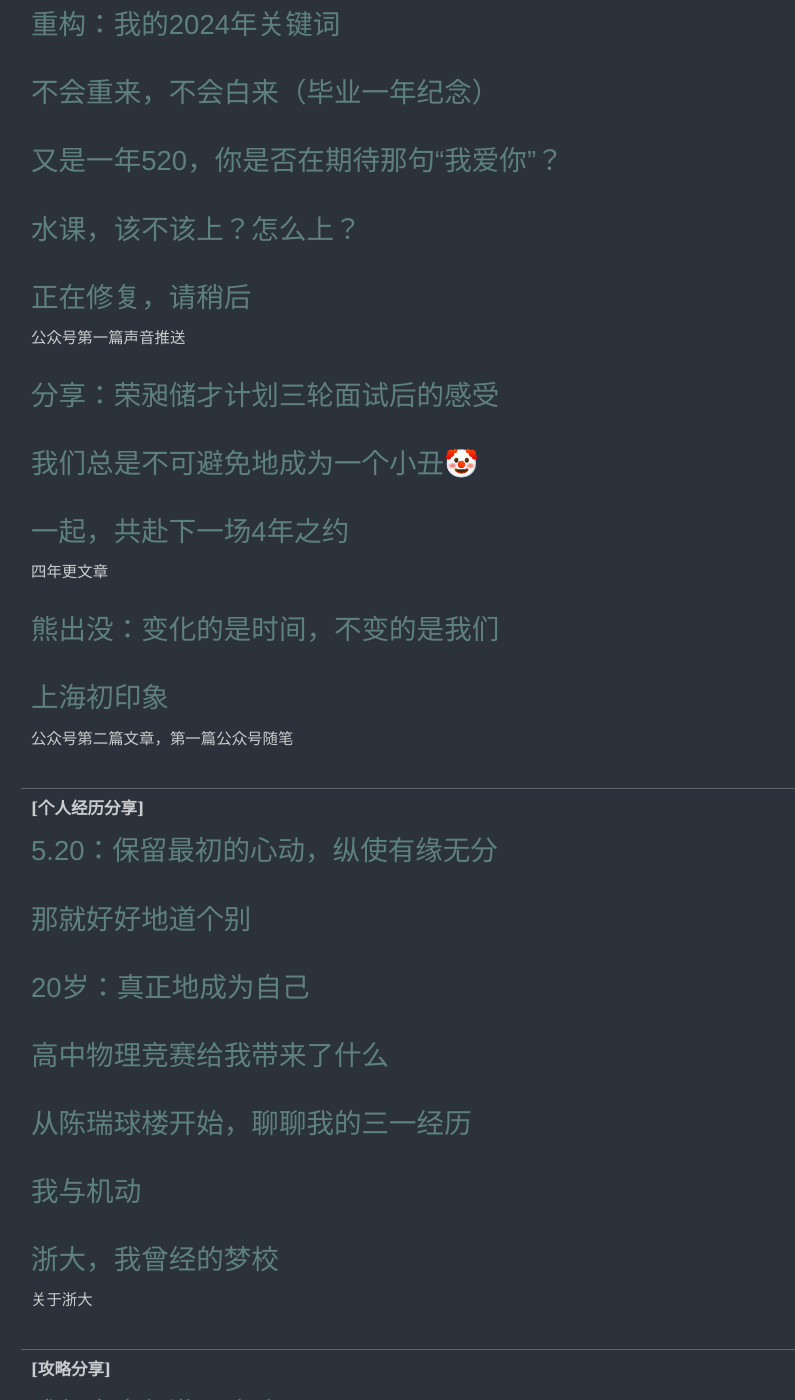
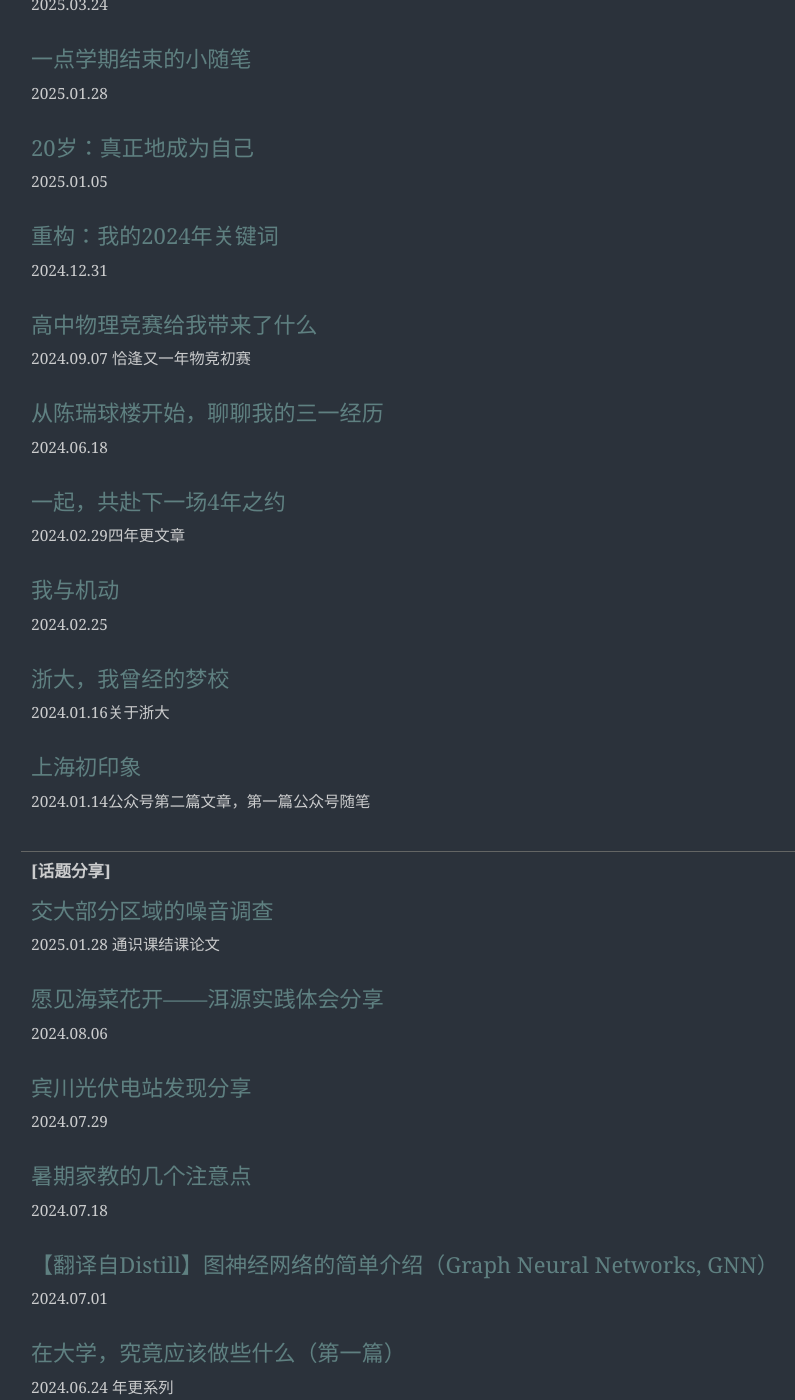
Before and after one commit to Lin-Donge/Lin-Donge.github.io, a Jekyll site: the page built from _pages/article.html, in a window 1280 px wide and 1400 px high, scrolled down 1328 px. Shown: the whole window, without its empty margins (139-934 px from the left). Built offline with Jekyll 4.4.1, drawn with Linux system fonts in a browser that asks for light colours; some web fonts are replaced; some of the changed text lies outside the part shown.

Commit message:
Update sitemap last modification dates and enhance markdown links with additional context
- Updated last modification timestamps in sitemap.xml for multiple URLs to reflect recent changes.
- Revised descriptions in links.md for clarity and added context to course information.
- Cleaned up wechat.md by organizing entries and adding publication dates for better tracking of content updates.

```diff
--- a/_pages/article.html
+++ b/_pages/article.html
@@ -52,7 +52,7 @@ permalink: article:output_ext
                   <div>`;
         categories[category].forEach(item => {
           html += `<div class="list-item">
-                    <a href="${item.url}" target="_blank">${item.title}</a>
+                    <a href="${item.url}" target="_blank" style="font-family: inherit; font-size: inherit;">${item.title}</a>
                     <p class="description">${item.description}</p>
                   </div>`;
         });
--- a/_pages/markdown.html
+++ b/_pages/markdown.html
@@ -52,13 +52,12 @@ permalink: markdown:output_ext
                   <div>`;
         categories[category].forEach(item => {
           html += `<div class="list-item">
-                    <a href="${item.url}" target="_blank">${item.title}</a>
+                    <a href="${item.url}" target="_blank" style="font-family: inherit; font-size: inherit;">${item.title}</a>
                     <p class="description">${item.description}</p>
                   </div>`;
         });
         html += `</div></div>`;
       }
-
       categoriesContainer.innerHTML = html;
     })
     .catch(error => {
--- a/markdowns/wechat.md
+++ b/markdowns/wechat.md
@@ -1,65 +1,63 @@
-[公众号] | 动量小站一周年：在信息时代的洪流里，创造一点不同 | https://mp.weixin.qq.com/s/_WJkbARmm_hG3VObVGxnZA |
-[公众号] | 关于公众号分组发表的通知 | https://mp.weixin.qq.com/s/989HtN_Un9OInSFur1Tg8A |
-[公众号] | 创建这个公众号，希望和大家一起，在信息洪流中一同停留五分钟 | https://mp.weixin.qq.com/s/KKvcKwBD0C97plFDDmHWiA | 公众号第一篇文章
+[公众号] | 动量小站一周年：在信息时代的洪流里，创造一点不同 | https://mp.weixin.qq.com/s/_WJkbARmm_hG3VObVGxnZA | 2024.10.08 年更系列
+[公众号] | 关于公众号分组发表的通知 | https://mp.weixin.qq.com/s/989HtN_Un9OInSFur1Tg8A | 2024.03.04
+[公众号] | 创建这个公众号，希望和大家一起，在信息洪流中一同停留五分钟 | https://mp.weixin.qq.com/s/KKvcKwBD0C97plFDDmHWiA | 2023.10.08公众号第一篇文章
 
-[20's summer] | 【1.1】跨越2000千米，再一次来到洱源 | https://mp.weixin.qq.com/s/L1xv5pkUW1jmmp4yhnMnKQ |
-[20's summer] | 【1.2&4.0】看见、交流、记住所有的收获与感受 | https://mp.weixin.qq.com/s/0m6x1Qoe-qq05OQEefzI9g |
-[20's summer] | 【4.1】1.2.在日内瓦，走进国际峰会 | https://mp.weixin.qq.com/s/hRhY1GVR56XYzXKfWErTrA |
-[20's summer] | 【4.2】3.国际组织——全球治理受到挑战的时候，国际组织又走向何处？ | https://mp.weixin.qq.com/s/BOEWMGXSyNfKz-Yz0Az-mw |
-[20's summer] | 【4.3】4.与更多人交流的过程中，听见比原先更多的不同 | https://mp.weixin.qq.com/s/aK_RSCHABvP4GE7q1LBI5w |
-[20's summer] | 【4.3】4.与更多人交流的过程中，听见比原先更多的不同 | https://mp.weixin.qq.com/s/aK_RSCHABvP4GE7q1LBI5w |
-[20's summer] | 【1.3】湖南五凌电力社会实践总结 | https://mp.weixin.qq.com/s/qN4bziCe0mcVFnXKRCmqhw |
+[20's summer] | 【1.1】跨越2000千米，再一次来到洱源 | https://mp.weixin.qq.com/s/L1xv5pkUW1jmmp4yhnMnKQ | 2025.06.21
+[20's summer] | 【1.2&4.0】看见、交流、记住所有的收获与感受 | https://mp.weixin.qq.com/s/0m6x1Qoe-qq05OQEefzI9g | 2025.07.17
+[20's summer] | 【1.3】湖南五凌电力社会实践总结 | https://mp.weixin.qq.com/s/qN4bziCe0mcVFnXKRCmqhw | 2025.08.14
+[20's summer] | 【4.1】1.2.在日内瓦，走进国际峰会 | https://mp.weixin.qq.com/s/hRhY1GVR56XYzXKfWErTrA | 2025.07.23
+[20's summer] | 【4.2】3.国际组织——全球治理受到挑战的时候，国际组织又走向何处？ | https://mp.weixin.qq.com/s/BOEWMGXSyNfKz-Yz0Az-mw | 2025.07.24
+[20's summer] | 【4.3】4.与更多人交流的过程中，听见比原先更多的不同 | https://mp.weixin.qq.com/s/aK_RSCHABvP4GE7q1LBI5w | 2025.07.25
 
+[个人分享] | 随笔：“活着”、面试与个人的局限 | https://mp.weixin.qq.com/s/CFnL_dG8i04jDMnwGK3Z3w | 2025.03.24
+[个人分享] | 一点学期结束的小随笔 | https://mp.weixin.qq.com/s/49cbYROvcfsrlkl89ElWiw | 2025.01.28
+[个人分享] | 20岁：真正地成为自己 | https://mp.weixin.qq.com/s/WmKmqlWJwAQySjxSdWijNA | 2025.01.05
+[个人分享] | 重构：我的2024年关键词 | https://mp.weixin.qq.com/s/2ggrWfm5d2aRQoHPh5cvUQ | 2024.12.31
+[个人分享] | 高中物理竞赛给我带来了什么 | https://mp.weixin.qq.com/s/7D7UBf9SHPyED7MRrSk43A | 2024.09.07 恰逢又一年物竞初赛
+[个人分享] | 从陈瑞球楼开始，聊聊我的三一经历 | https://mp.weixin.qq.com/s/d6uIGfpUkYCmAPYfJTjqjQ | 2024.06.18
+[个人分享] | 一起，共赴下一场4年之约 | https://mp.weixin.qq.com/s/RBDOlq74OWxcc1v3O_x0eA | 2024.02.29四年更文章
+[个人分享] | 我与机动 | https://mp.weixin.qq.com/s/1_jUkQd_jnjHlXEOqn9UpQ | 2024.02.25
+[个人分享] | 浙大，我曾经的梦校 | https://mp.weixin.qq.com/s/3SAdF7BR5hwgblCoGDuuvQ | 2024.01.16关于浙大
+[个人分享] | 上海初印象 | https://mp.weixin.qq.com/s/989HtN_Un9OInSFur1Tg8A | 2024.01.14公众号第二篇文章，第一篇公众号随笔
 
-[个人感受分享] | 随笔：“活着”、面试与个人的局限 | https://mp.weixin.qq.com/s/CFnL_dG8i04jDMnwGK3Z3w |
-[个人感受分享] | 『有红包封面哦』一点学期结束的小随笔 | https://mp.weixin.qq.com/s/49cbYROvcfsrlkl89ElWiw |
-[个人感受分享] | 重构：我的2024年关键词 | https://mp.weixin.qq.com/s/2ggrWfm5d2aRQoHPh5cvUQ |
-[个人感受分享] | 不会重来，不会白来（毕业一年纪念） | https://mp.weixin.qq.com/s/p7yBCsWniadAmcTcLcxmXg |
-[个人感受分享] | 又是一年520，你是否在期待那句“我爱你”？ | https://mp.weixin.qq.com/s/_-1CFVCrtx6QYJ0FSnZC4Q |
-[个人感受分享] | 水课，该不该上？怎么上？ | https://mp.weixin.qq.com/s/Gc78JXviBf1ug-0ktFqg6w |
-[个人感受分享] | 正在修复，请稍后 | https://mp.weixin.qq.com/s/989HtN_Un9OInSFur1Tg8A | 公众号第一篇声音推送
-[个人感受分享] | 分享：荣昶储才计划三轮面试后的感受 | https://mp.weixin.qq.com/s/989HtN_Un9OInSFur1Tg8A |
-[个人感受分享] | 我们总是不可避免地成为一个小丑🤡 | https://mp.weixin.qq.com/s/dV8SgjHOfkaqP7-hxQafxA |
-[个人感受分享] | 一起，共赴下一场4年之约 | https://mp.weixin.qq.com/s/RBDOlq74OWxcc1v3O_x0eA | 四年更文章
-[个人感受分享] | 熊出没：变化的是时间，不变的是我们 | https://mp.weixin.qq.com/s/HFxEorRWkDYZVjyemfjlzw |
-[个人感受分享] | 上海初印象 | https://mp.weixin.qq.com/s/989HtN_Un9OInSFur1Tg8A | 公众号第二篇文章，第一篇公众号随笔
+[话题分享] | 交大部分区域的噪音调查 | https://mp.weixin.qq.com/s/dxL1OmuTOFliXUUq625HUQ | 2025.01.28 通识课结课论文
+[话题分享] | 愿见海菜花开——洱源实践体会分享 | https://mp.weixin.qq.com/s/GPQDd8Xqpj-Vc5jjcguDfQ | 2024.08.06
+[话题分享] | 宾川光伏电站发现分享 | https://mp.weixin.qq.com/s/pxsvV8KqI5-qSZguQSA3yQ | 2024.07.29
+[话题分享] | 暑期家教的几个注意点 | https://mp.weixin.qq.com/s/OYQc4p3dPgo8DuBrjjr4NQ | 2024.07.18
+[话题分享] | 【翻译自Distill】图神经网络的简单介绍（Graph Neural Networks, GNN） | https://mp.weixin.qq.com/s/OWXuG2_lM2sGCRRPX9jK0Q | 2024.07.01
+[话题分享] | 在大学，究竟应该做些什么（第一篇） | https://mp.weixin.qq.com/s/0oqDHgP9CPNAlxlAOBdLpw | 2024.06.24 年更系列
+[话题分享] | C++：类 | https://mp.weixin.qq.com/s/9VCP8l-kMEjX_G_zGyjcpA | 2024.06.17
+[话题分享] | 冲刺上海交通大学三位一体，需要关注些什么 | https://mp.weixin.qq.com/s/ONHSPswEhi6S9ZAafjfZRw | 2024.06.09
+[话题分享] | C++指针简要梳理 | https://mp.weixin.qq.com/s/9MJk6ARW0WjLnaDxCv6p4Q | 2024.06.08
+[话题分享] | 大学社交：有缘相会，无缘再见 | https://mp.weixin.qq.com/s/JS4XgblKWB28ZM5w4c07Ow | 2024.05.13
+[话题分享] | 来看看舞龙是如何组装的 | https://mp.weixin.qq.com/s/sYLZaqbE6kdZ22m2bzTYpw | 2024.05.06
+[话题分享] | 水课，该不该上？怎么上？ | https://mp.weixin.qq.com/s/Gc78JXviBf1ug-0ktFqg6w | 2024.04.28
+[话题分享] | 我们总是不可避免地成为一个小丑 | https://mp.weixin.qq.com/s/dV8SgjHOfkaqP7-hxQafxA | 2024.04.01
+[话题分享] | 刷手机，为什么停不下来？ | https://mp.weixin.qq.com/s/lApppDKEH5y2wN7AFCvJ_g | 2024.03.18
+[话题分享] | 我为什么希望早八越多越好 | https://mp.weixin.qq.com/s/9hhR51SYC3B2ENgrcwohwA | 2024.03.11
+[话题分享] | 熊出没：变化的是时间，不变的是我们 | https://mp.weixin.qq.com/s/HFxEorRWkDYZVjyemfjlzw | 2024.02.12
+[话题分享] | 成都自由行游玩攻略 | https://mp.weixin.qq.com/s/-2TJ8o0y2YSF3wl2igWpvw | 2024.01.30
 
-[个人经历分享] | 5.20：保留最初的心动，纵使有缘无分 | https://mp.weixin.qq.com/s/xjElwRKxCIUQot1_IP4lLw |
-[个人经历分享] | 那就好好地道个别 | https://mp.weixin.qq.com/s/5mC0LNjUuhcrQlM2GTu7aw |
-[个人经历分享] | 20岁：真正地成为自己 | https://mp.weixin.qq.com/s/WmKmqlWJwAQySjxSdWijNA |
-[个人经历分享] | 高中物理竞赛给我带来了什么 | https://mp.weixin.qq.com/s/7D7UBf9SHPyED7MRrSk43A |
-[个人经历分享] | 从陈瑞球楼开始，聊聊我的三一经历 | https://mp.weixin.qq.com/s/d6uIGfpUkYCmAPYfJTjqjQ |
-[个人经历分享] | 我与机动 | https://mp.weixin.qq.com/s/1_jUkQd_jnjHlXEOqn9UpQ |
-[个人经历分享] | 浙大，我曾经的梦校 | https://mp.weixin.qq.com/s/3SAdF7BR5hwgblCoGDuuvQ | 关于浙大
+[时事评论] | 俄乌冲突三周年：停不下的战火和新一轮的博弈 | https://mp.weixin.qq.com/s/UGE54D2mfqPayYk6tn4gyg | 2025.02.24 年更文章
+[时事评论] | 谈谈昨天的伤医事件 | https://mp.weixin.qq.com/s/-zNAMcLWRfPCdEHkFhR6cQ | 2024.7.20
+[时事评论] | 台湾当归——台海局势简要分析 | https://mp.weixin.qq.com/s/3h4EG_ULGdY3Jhk19kGrDA | 2024.05.27
+[时事评论] | 大学开放，决不是做公园和景点 | https://mp.weixin.qq.com/s/tZ9j_ayYOEmLYaCdN__YJw | 2024.03.25
+[时事评论] | 俄乌冲突两周年——僵局中的变数 | https://mp.weixin.qq.com/s/989HtN_Un9OInSFur1Tg8A | 2024.02.24年更文章
 
-[攻略分享] | 成都自由行游玩攻略 | https://mp.weixin.qq.com/s/-2TJ8o0y2YSF3wl2igWpvw |
+[图片分享] | 澳门——历史与文化的融合 | https://mp.weixin.qq.com/s/HCoVKDNQZFJD_cLRzi-mrg | 2025.08.15
+[图片分享] | 洛桑——在日内瓦湖边行走 | https://mp.weixin.qq.com/s/LAzF_BAsBNtta7qdni_4-g | 2025.07.15
+[图片分享] | 瑞士日内瓦街拍——尝试发现更多的角度 | https://mp.weixin.qq.com/s/sFi0bIJaUSiIxuIWjLS7Zw | 2025.07.14
+[图片分享] | 乾坤未定，你我皆是黑马；刀已出鞘，谁敢与我争锋 | https://mp.weixin.qq.com/s/SmFvf97EWBG7J6KBZo03bg | 2025.06.06
+[图片分享] | 相信时间，相信高考，相信自己 | https://mp.weixin.qq.com/s/0yQMSCadBVyj88rPhAgbFQ | 2024.06.06
+[图片分享] | 我眼中的交大128周年校庆 | https://mp.weixin.qq.com/s/oXGD0Fo6G8cOdW6cn2GedA | 2024.04.08 公众号第一篇图片推送
 
-[时事评论] | 俄乌冲突三周年：停不下的战火和新一轮的博弈 | https://mp.weixin.qq.com/s/UGE54D2mfqPayYk6tn4gyg | 年更评论
-[时事评论] | 谈谈昨天的伤医事件 | https://mp.weixin.qq.com/s/-zNAMcLWRfPCdEHkFhR6cQ | 2024年7月20日文章
-[时事评论] | 台湾当归——台海局势简要分析 | https://mp.weixin.qq.com/s/3h4EG_ULGdY3Jhk19kGrDA |
-[时事评论] | 大学开放，决不是做公园和景点 | https://mp.weixin.qq.com/s/tZ9j_ayYOEmLYaCdN__YJw |
-[时事评论] | 俄乌冲突两周年——僵局中的变数 | https://mp.weixin.qq.com/s/989HtN_Un9OInSFur1Tg8A | 年更评论
+[音频分享] | 正在修复，请稍后 | https://mp.weixin.qq.com/s/989HtN_Un9OInSFur1Tg8A | 2024.04.21 公众号第一篇音频推送
 
-[大学校园] | 在大学，究竟应该做些什么（第一篇） | https://mp.weixin.qq.com/s/0oqDHgP9CPNAlxlAOBdLpw |
-[大学校园] | 大学社交：有缘相会，无缘再见 | https://mp.weixin.qq.com/s/JS4XgblKWB28ZM5w4c07Ow |
-[大学校园] | 来看看舞龙是如何组装的 | https://mp.weixin.qq.com/s/sYLZaqbE6kdZ22m2bzTYpw |
-[大学校园] | 刷手机，为什么停不下来？ | https://mp.weixin.qq.com/s/lApppDKEH5y2wN7AFCvJ_g |
-[大学校园] | 我为什么希望早八越多越好 | https://mp.weixin.qq.com/s/9hhR51SYC3B2ENgrcwohwA | 学校趣味文章
-
-[图片分享] | 澳门——历史与文化的融合 | https://mp.weixin.qq.com/s/HCoVKDNQZFJD_cLRzi-mrg |
-[图片分享] | 洛桑——在日内瓦湖边行走 | https://mp.weixin.qq.com/s/LAzF_BAsBNtta7qdni_4-g |
-[图片分享] | 瑞士日内瓦街拍——尝试发现更多的角度 | https://mp.weixin.qq.com/s/sFi0bIJaUSiIxuIWjLS7Zw |
-[图片分享] | 乾坤未定，你我皆是黑马；刀已出鞘，谁敢与我争锋 | https://mp.weixin.qq.com/s/SmFvf97EWBG7J6KBZo03bg |
-[图片分享] | 相信时间，相信高考，相信自己 | https://mp.weixin.qq.com/s/0yQMSCadBVyj88rPhAgbFQ |
-[图片分享] | 我眼中的交大128周年校庆 | https://mp.weixin.qq.com/s/oXGD0Fo6G8cOdW6cn2GedA | 公众号第一篇图片推送
-
-[话题分享] | 交大部分区域的噪音调查 | https://mp.weixin.qq.com/s/dxL1OmuTOFliXUUq625HUQ |
-[话题分享] | 分享一下我的cosplay历程 | https://mp.weixin.qq.com/s/Ijrts3TFt4bBI5J9jXb4wg |
-[话题分享] | 东13——你交自己的佛罗里达 | https://mp.weixin.qq.com/s/UqjoKbX8iUkda6_mfIMvzA |
-[话题分享] | 愿见海菜花开——洱源实践体会分享 | https://mp.weixin.qq.com/s/GPQDd8Xqpj-Vc5jjcguDfQ |
-[话题分享] | 宾川光伏电站发现分享 | https://mp.weixin.qq.com/s/pxsvV8KqI5-qSZguQSA3yQ |
-[话题分享] | 暑期家教的几个注意点 | https://mp.weixin.qq.com/s/OYQc4p3dPgo8DuBrjjr4NQ |
-[话题分享] | 【翻译自Distill】图神经网络的简单介绍（Graph Neural Networks, GNN） | https://mp.weixin.qq.com/s/OWXuG2_lM2sGCRRPX9jK0Q |
-[话题分享] | C++：类 | https://mp.weixin.qq.com/s/9VCP8l-kMEjX_G_zGyjcpA |
-[话题分享] | 冲刺上海交通大学三位一体，需要关注些什么 | https://mp.weixin.qq.com/s/ONHSPswEhi6S9ZAafjfZRw |
-[话题分享] | C++指针简要梳理 | https://mp.weixin.qq.com/s/9MJk6ARW0WjLnaDxCv6p4Q |
+[分组发表系列] | 5.20：保留最初的心动，纵使有缘无分 | https://mp.weixin.qq.com/s/xjElwRKxCIUQot1_IP4lLw | 2025.05.20 520年更系列
+[分组发表系列] | 那就好好地道个别 | https://mp.weixin.qq.com/s/5mC0LNjUuhcrQlM2GTu7aw | 2025.04.22
+[分组发表系列] | 分享一下我的cosplay历程 | https://mp.weixin.qq.com/s/Ijrts3TFt4bBI5J9jXb4wg | 2024.09.01
+[分组发表系列] | 东13——你交自己的佛罗里达 | https://mp.weixin.qq.com/s/UqjoKbX8iUkda6_mfIMvzA | 2024.08.26
+[分组发表系列] | 不会重来，不会白来（毕业一年纪念） | https://mp.weixin.qq.com/s/p7yBCsWniadAmcTcLcxmXg | 2024.07.06
+[分组发表系列] | 又是一年520，你是否在期待那句“我爱你”？ | https://mp.weixin.qq.com/s/_-1CFVCrtx6QYJ0FSnZC4Q | 2024.05.20 520年更系列
+[分组发表系列] | 分享：荣昶储才计划三轮面试后的感受 | https://mp.weixin.qq.com/s/989HtN_Un9OInSFur1Tg8A | 2024.04.15
+[分组发表系列] | 2024“筑梦”寒宣瑞安中学组正式总结 | https://mp.weixin.qq.com/s/wa4WpXPIfosgvrzpG12TUw | 2024.03.27
```
Also changed, not shown: markdowns/links.md (+3 -2 lines), 6 other files.
